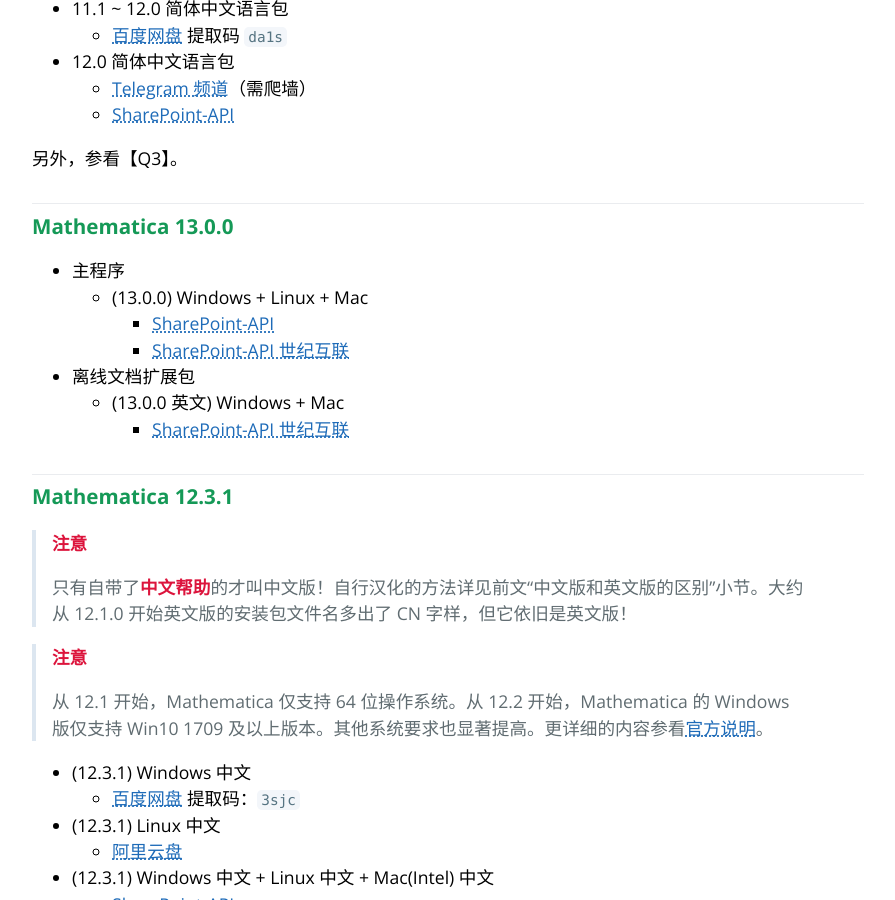
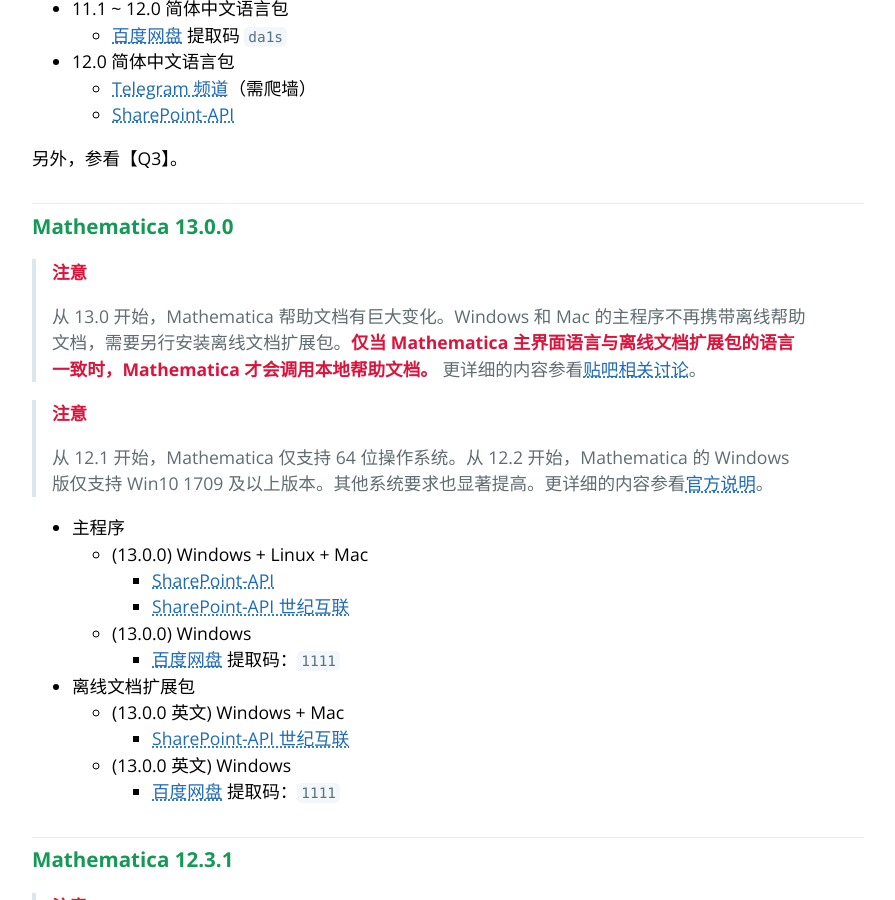
Before and after one commit to TieBaMma/InstallTutorial, a Jekyll site: the page built from index.md, in a window 1280 px wide and 900 px high, scrolled down 6251 px. Shown: the whole window, without its empty margins (192-1087 px from the left). Built offline with Jekyll 4.4.1, drawn with Linux system fonts in a browser that asks for light colours.

Commit message:
增加 13.0 说明

```diff
--- a/index.md
+++ b/index.md
@@ -232,13 +232,27 @@
 
 ### Mathematica 13.0.0
 
+> **注意**
+>
+> 从 13.0 开始，Mathematica 帮助文档有巨大变化。Windows 和 Mac 的主程序不再携带离线帮助文档，需要另行安装离线文档扩展包。**仅当 Mathematica 主界面语言与离线文档扩展包的语言一致时，Mathematica 才会调用本地帮助文档。**
+> 更详细的内容参看[贴吧相关讨论](https://tieba.baidu.com/p/7675083708)。
+
+
+> **注意**
+>
+> 从 12.1 开始，Mathematica 仅支持 64 位操作系统。从 12.2 开始，Mathematica 的 Windows 版仅支持 Win10 1709 及以上版本。其他系统要求也显著提高。更详细的内容参看[官方说明](https://support.wolfram.com/6479)。
+
 * 主程序
   * (13.0.0) Windows + Linux + Mac
     * [SharePoint-API](https://wdm.undo.icu/wyd/Mathematica/13.0.0.0/Main/)
     * [SharePoint-API 世纪互联](https://wdm.undo.icu/vianet/Mathematica/13.0.0.0/Main/)
+  * (13.0.0) Windows
+    * [百度网盘](https://pan.baidu.com/s/1aD5GhENsYr-hmMxrLZOY3A) 提取码：`1111`
 * 离线文档扩展包
   * (13.0.0 英文) Windows + Mac
     * [SharePoint-API 世纪互联](https://wdm.undo.icu/vianet/Mathematica/13.0.0.0/WLDocs/EN/)
+  * (13.0.0 英文) Windows
+    * [百度网盘](https://pan.baidu.com/s/1aD5GhENsYr-hmMxrLZOY3A) 提取码：`1111`
 
 ### Mathematica 12.3.1
 
```
